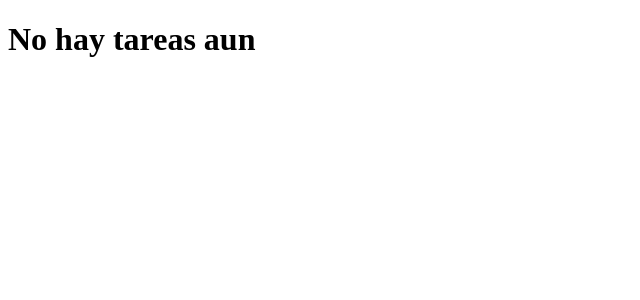
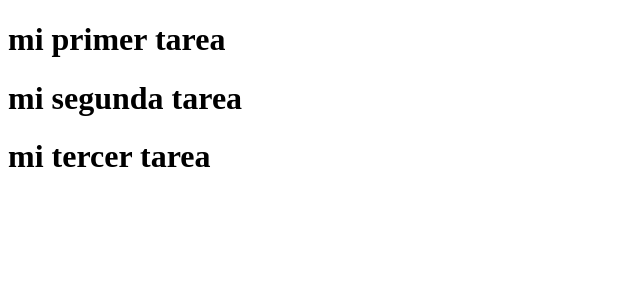
Before and after one commit to GonzaloGC/react-vite-tasks, a React (Vite) app: page / in a window 1280 px wide. Shown: the top 300 px of the page, without its empty margins (0-640 px from the left). Built offline with nearby package versions, Linux system fonts and the light colour scheme.

Commit message:
fix tasks list

```diff
--- a/src/TaskList.jsx
+++ b/src/TaskList.jsx
@@ -1,13 +1,11 @@
-import { tasks } from "./tasks";
+import { tasks as data } from "./tasks";
 import { useState, useEffect } from "react";
-
-console.log(tasks);
 
 function TaskList() {
   const [tasks, setTasks] = useState([]);
 
   useEffect(() => {
-    setTasks(tasks);
+    setTasks(data);
   }, []);
 
   if (tasks.length === 0) {
@@ -17,7 +15,10 @@ function TaskList() {
   return (
     <div>
       {tasks.map((tasks) => (
-        <div>tarea</div>
+        <div key={tasks.id}>
+          <h1>{tasks.title}</h1>
+          <p>{tasks.desscription}</p>
+        </div>
       ))}
     </div>
   );
```
